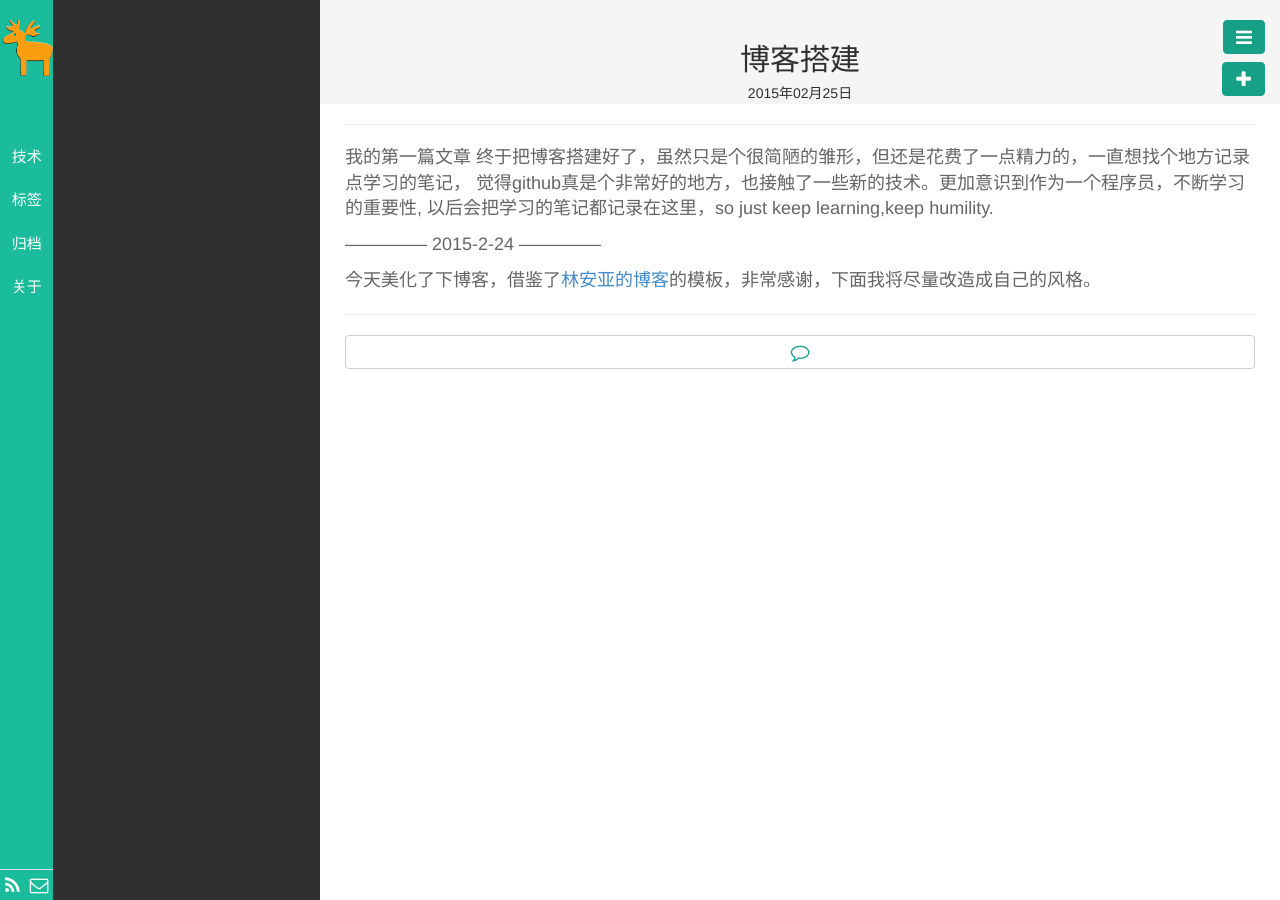
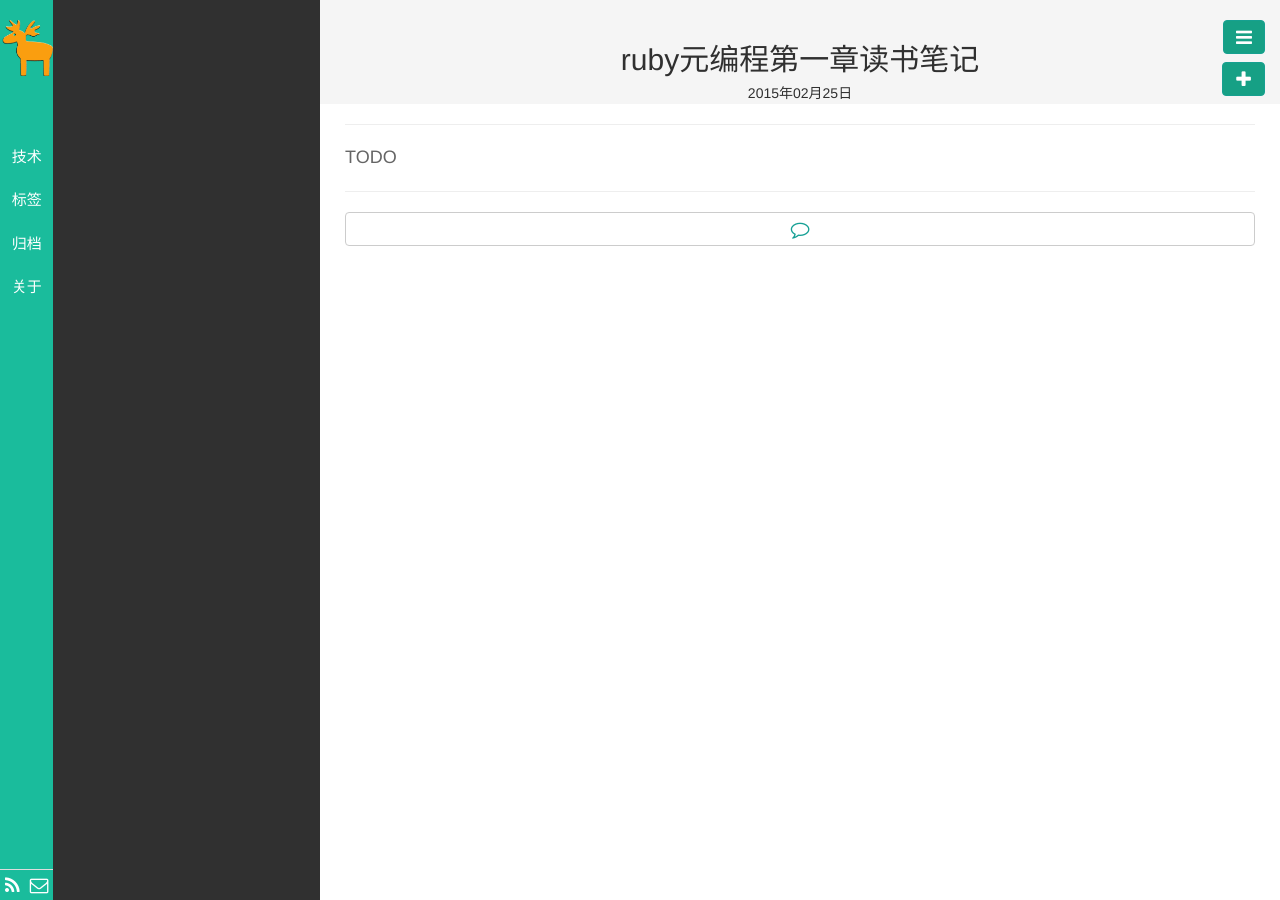
Before and after one commit to llx1105/llx1105.github.io, a Jekyll site: the page built from _posts/技术/2015-02-25-meta-ruby-01.md, in a window 1280 px wide. Built offline with Jekyll 4.4.1, drawn with Linux system fonts in a browser that asks for light colours; nearby versions of some CDN libraries; library files that are not in the unit come from our copies; Markdown is read by kramdown in place of the engine named in the settings.

Commit message:
add blog1

```diff
--- a/_posts/技术/2015-02-25-meta-ruby-01.md
+++ b/_posts/技术/2015-02-25-meta-ruby-01.md
@@ -1,15 +1,10 @@
 ---
 layout: post
-title: 博客搭建
+title: ruby元编程第一章读书笔记
 category: 技术
 tags:
-keywords:
+keywords: 元编程
 description:
 ---
 
-我的第一篇文章
-终于把博客搭建好了，虽然只是个很简陋的雏形，但还是花费了一点精力的，一直想找个地方记录点学习的笔记， 觉得github真是个非常好的地方，也接触了一些新的技术。更加意识到作为一个程序员，不断学习的重要性, 以后会把学习的笔记都记录在这里，so just keep learning,keep humility.
-
- -------------- 2015-2-24 --------------
-
-今天美化了下博客，借鉴了[林安亚的博客](http://painterlin.com/)的模板，非常感谢，下面我将尽量改造成自己的风格。
+TODO
```
